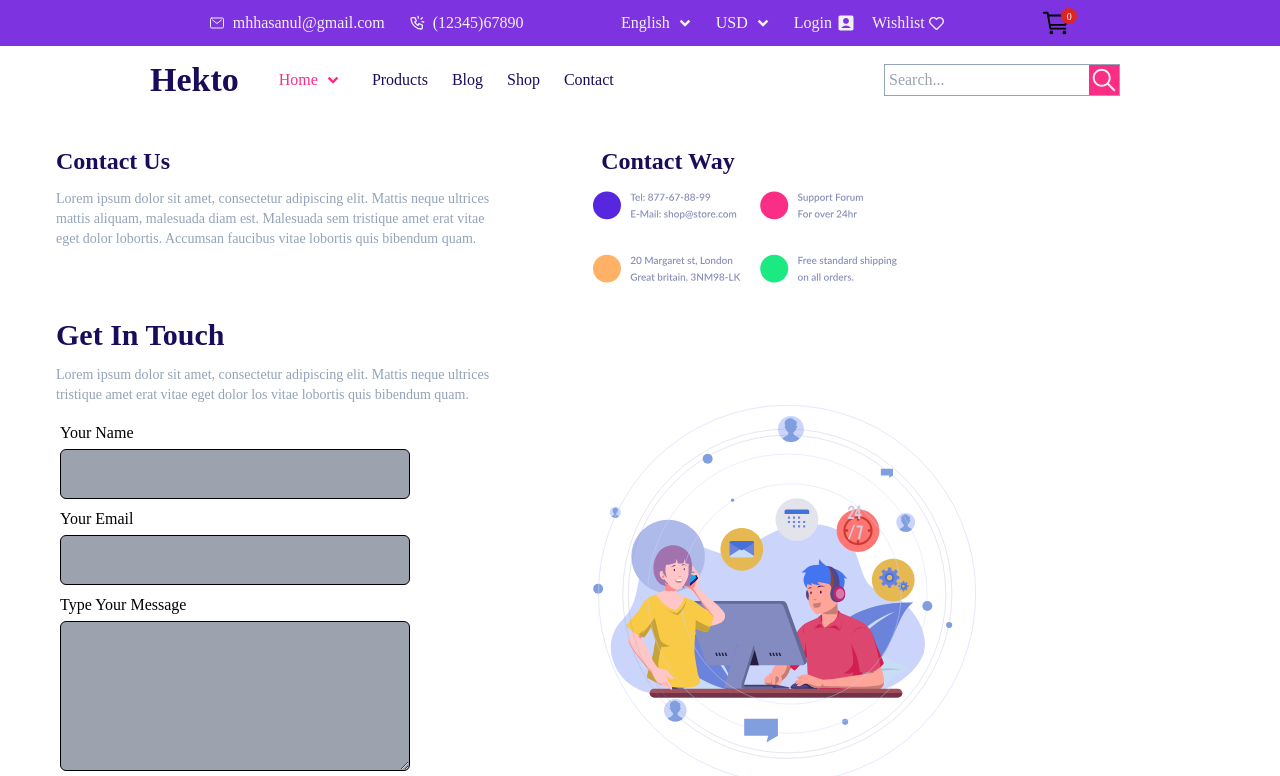
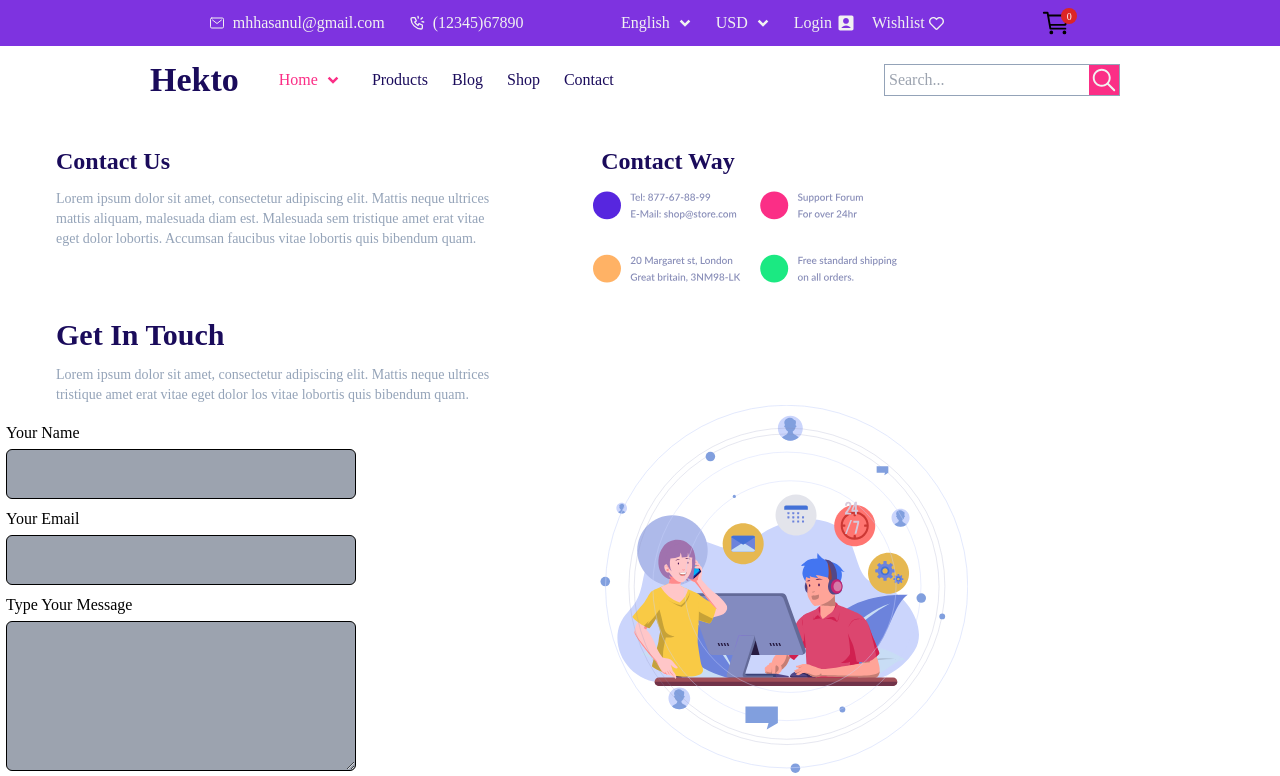
Before and after one commit to SabaZain/hackathonfinal-4, a Next.js app: page /Contact in a window 1280 px wide. Shown: the top 776 px of the page. Built offline with nearby package versions, Linux system fonts and the light colour scheme.

Commit message:
Update page.tsx

```diff
--- a/src/app/Contact/page.tsx
+++ b/src/app/Contact/page.tsx
@@ -50,7 +50,7 @@ const ContactPage = () => {
         <br/> tristique amet erat vitae eget dolor los vitae lobortis quis bibendum quam.</p>
         <div className='flex flex-col md:flex-row lg:flex-row'>
       <form onSubmit={handleSubmit} className='w-full max-w-xl mt-3'>
-              <div className='flex flex-col gap-1 p-1 ml-14'>
+              <div className='flex flex-col gap-1 p-1 ml-0.5'>
               <label htmlFor='name'>Your Name</label>
               <input
               type='text'
@@ -61,7 +61,7 @@ const ContactPage = () => {
               required
               />
             </div>
-            <div className='flex flex-col gap-1 p-1 ml-14'>
+            <div className='flex flex-col gap-1 p-1 ml-0.5'>
             <label htmlFor='email'>Your Email</label>
               <input
               type='email'
@@ -73,7 +73,7 @@ const ContactPage = () => {
               />
             </div>
 
-            <div className='flex flex-col gap-1 p-1 ml-14'>
+            <div className='flex flex-col gap-1 p-1 ml-0.5'>
             <label htmlFor='msg'>Type Your Message</label>
             <textarea
             className='h-[150px] w-[350px] bg-gray-400 border border-black rounded-md p-1'
@@ -99,7 +99,7 @@ const ContactPage = () => {
             )}
 
       <div>
-        <Image src="/Image/contact.svg" alt="contact image" width={400} height={400}/>
+        <Image src="/Image/contact.svg" alt="contact image" width={400} height={400} className="px-2"/>
       </div>
       </div>
     </div>
```
